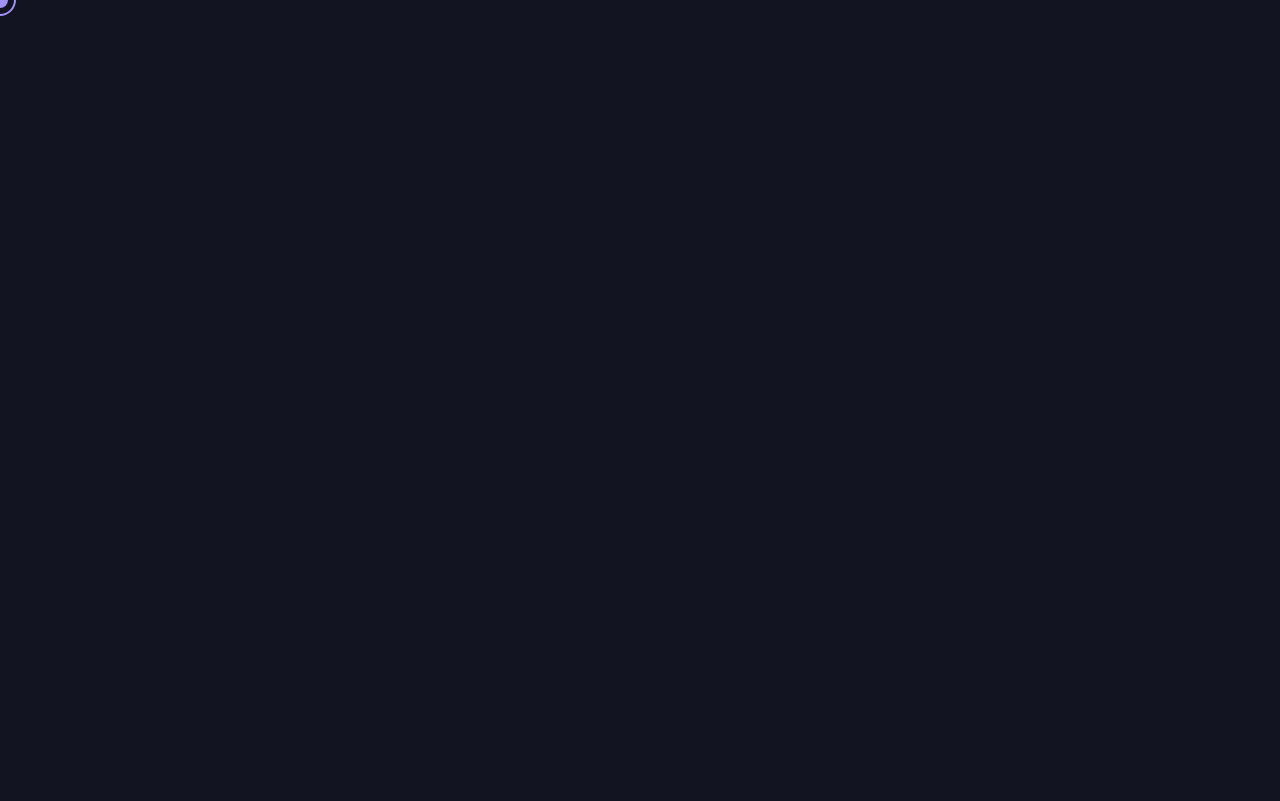
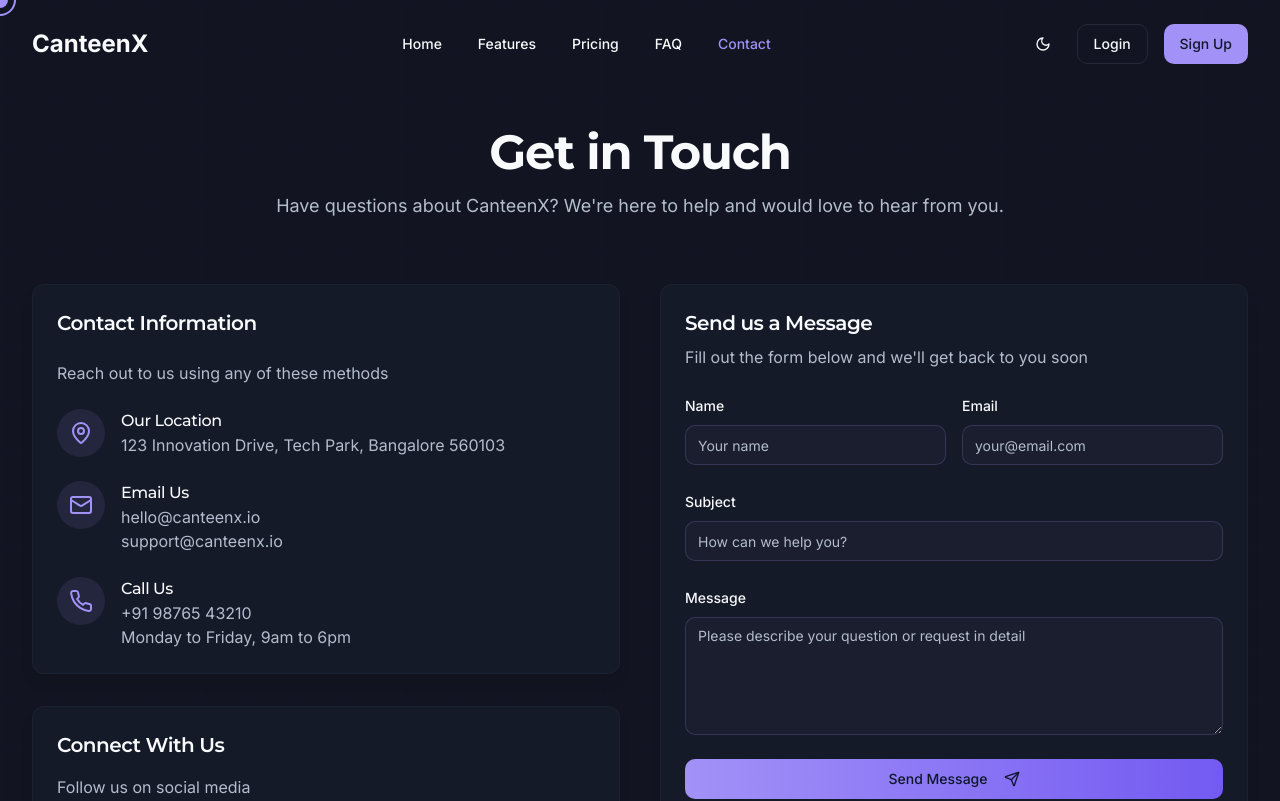
Before and after one commit to CanteenX/Canteen-Frontend, a Next.js app: page /contact in a window 1280 px wide. Shown: the top 801 px of the page. Built offline with nearby package versions, Linux system fonts and the light colour scheme.

Commit message:
contact us

```diff
--- a/src/app/contact/page.tsx
+++ b/src/app/contact/page.tsx
@@ -1,11 +1,158 @@
-import { Metadata } from 'next'
-import Contact from "@/components/Contact"
+import { Container } from "@/components/ui/container";
+import { MotionDiv } from "@/components/ui/motion";
+import Navbar from "@/components/Navbar";
+import Footer from "@/components/Footer";
+import { Button } from "@/components/ui/button";
+import { Input } from "@/components/ui/input";
+import { Label } from "@/components/ui/label";
+import { Textarea } from "@/components/ui/textarea";
+import { MapPin, Mail, Phone, Send } from "lucide-react";
+import { Metadata } from "next";
 
 export const metadata: Metadata = {
-  title: "Contact Us - CanteenX",
-  description: "Get in touch with the CanteenX team",
+  title: 'Contact Us - CanteenX',
+  description: 'Get in touch with the CanteenX team',
 }
 
-export default function ContactPage() {
-  return <Contact />
+export default function Contact() {
+  return (
+    <MotionDiv
+      initial={{ opacity: 0 }}
+      animate={{ opacity: 1 }}
+      exit={{ opacity: 0 }}
+      transition={{ duration: 0.5 }}
+      className="min-h-screen relative bg-background"
+    >
+      <div className="absolute inset-0 bg-grid opacity-[0.1] z-0 pointer-events-none"></div>
+
+      <Navbar />
+
+      <section className="py-24 pt-32 relative z-10">
+        <Container>
+          <MotionDiv
+            initial={{ opacity: 0, y: 20 }}
+            animate={{ opacity: 1, y: 0 }}
+            transition={{ duration: 0.5 }}
+            className="max-w-3xl mx-auto text-center mb-16"
+          >
+            <h1 className="text-4xl md:text-5xl font-bold mb-4">Get in Touch</h1>
+            <p className="text-lg text-muted-foreground">
+              Have questions about CanteenX? We're here to help and would love to hear from you.
+            </p>
+          </MotionDiv>
+
+          <div className="grid grid-cols-1 lg:grid-cols-2 gap-10">
+            <MotionDiv
+              initial={{ opacity: 0, x: -20 }}
+              animate={{ opacity: 1, x: 0 }}
+              transition={{ duration: 0.5, delay: 0.2 }}
+              className="space-y-8"
+            >
+              <div className="glass-card rounded-xl">
+                <div className="p-6 space-y-6">
+                  <h2 className="text-xl font-semibold">Contact Information</h2>
+                  <p className="text-muted-foreground">Reach out to us using any of these methods</p>
+
+                  <div className="flex items-start gap-4">
+                    <div className="bg-primary/10 p-3 rounded-full">
+                      <MapPin className="h-6 w-6 text-primary" />
+                    </div>
+                    <div>
+                      <h3 className="font-medium">Our Location</h3>
+                      <p className="text-muted-foreground">123 Innovation Drive, Tech Park, Bangalore 560103</p>
+                    </div>
+                  </div>
+
+                  <div className="flex items-start gap-4">
+                    <div className="bg-primary/10 p-3 rounded-full">
+                      <Mail className="h-6 w-6 text-primary" />
+                    </div>
+                    <div>
+                      <h3 className="font-medium">Email Us</h3>
+                      <p className="text-muted-foreground">hello@canteenx.io</p>
+                      <p className="text-muted-foreground">support@canteenx.io</p>
+                    </div>
+                  </div>
+
+                  <div className="flex items-start gap-4">
+                    <div className="bg-primary/10 p-3 rounded-full">
+                      <Phone className="h-6 w-6 text-primary" />
+                    </div>
+                    <div>
+                      <h3 className="font-medium">Call Us</h3>
+                      <p className="text-muted-foreground">+91 98765 43210</p>
+                      <p className="text-muted-foreground">Monday to Friday, 9am to 6pm</p>
+                    </div>
+                  </div>
+                </div>
+              </div>
+
+              <div className="glass-card rounded-xl">
+                <div className="p-6">
+                  <h2 className="text-xl font-semibold mb-4">Connect With Us</h2>
+                  <p className="text-muted-foreground mb-4">Follow us on social media</p>
+                  <div className="flex flex-wrap gap-3">
+                    {['Twitter', 'LinkedIn', 'Facebook', 'Instagram'].map((platform, index) => (
+                      <Button key={index} variant="outline" size="sm" className="border-primary/20 bg-muted/30 text-foreground hover:bg-muted/50">
+                        {platform}
+                      </Button>
+                    ))}
+                  </div>
+                </div>
+              </div>
+            </MotionDiv>
+
+            <MotionDiv
+              initial={{ opacity: 0, x: 20 }}
+              animate={{ opacity: 1, x: 0 }}
+              transition={{ duration: 0.5, delay: 0.4 }}
+              className="h-full"
+            >
+              <div className="glass-card rounded-xl h-full">
+                <div className="p-6">
+                  <h2 className="text-xl font-semibold mb-2">Send us a Message</h2>
+                  <p className="text-muted-foreground mb-6">Fill out the form below and we'll get back to you soon</p>
+
+                  <form className="space-y-6">
+                    <div className="grid grid-cols-1 md:grid-cols-2 gap-4">
+                      <div className="space-y-2">
+                        <Label htmlFor="name" className="text-foreground">Name</Label>
+                        <Input id="name" placeholder="Your name" className="bg-muted/30 border-primary/20" />
+                      </div>
+                      <div className="space-y-2">
+                        <Label htmlFor="email" className="text-foreground">Email</Label>
+                        <Input id="email" type="email" placeholder="your@email.com" className="bg-muted/30 border-primary/20" />
+                      </div>
+                    </div>
+
+                    <div className="space-y-2">
+                      <Label htmlFor="subject" className="text-foreground">Subject</Label>
+                      <Input id="subject" placeholder="How can we help you?" className="bg-muted/30 border-primary/20" />
+                    </div>
+
+                    <div className="space-y-2">
+                      <Label htmlFor="message" className="text-foreground">Message</Label>
+                      <Textarea
+                        id="message"
+                        placeholder="Please describe your question or request in detail"
+                        rows={5}
+                        className="bg-muted/30 border-primary/20"
+                      />
+                    </div>
+
+                    <Button type="submit" className="w-full bg-gradient-to-r from-primary to-accent hover:opacity-90">
+                      Send Message
+                      <Send className="ml-2 h-4 w-4" />
+                    </Button>
+                  </form>
+                </div>
+              </div>
+            </MotionDiv>
+          </div>
+        </Container>
+      </section>
+
+      <Footer />
+    </MotionDiv>
+  );
 }
--- a/src/components/PricingPlans.tsx
+++ b/src/components/PricingPlans.tsx
@@ -6,6 +6,7 @@
 import { Check } from "lucide-react";
 import { useState } from "react";
 import { Badge } from "@/components/ui/badge";
+import Link from "next/link";
 
 const plans = [
   {
@@ -137,8 +138,8 @@
               <p className="text-muted-foreground mb-4">
                 Contact our sales team to build a plan tailored to your specific requirements.
               </p>
-              <Button variant="outline" className="border-primary/30 bg-muted/30 hover:bg-muted/50">
-                Contact Sales
+              <Button variant="outline" className="border-primary/30 bg-muted/30 hover:bg-muted/50" asChild>
+                <Link href="/contact">Contact Sales</Link>
               </Button>
             </div>
           </div>
--- a/src/components/ui/input.tsx
+++ b/src/components/ui/input.tsx
@@ -7,6 +7,7 @@
     return (
       <input
         type={type}
+        spellCheck="false"
         className={cn(
           "flex h-10 w-full rounded-md border border-input bg-background px-3 py-2 text-base ring-offset-background file:border-0 file:bg-transparent file:text-sm file:font-medium file:text-foreground placeholder:text-muted-foreground focus-visible:outline-none focus-visible:ring-2 focus-visible:ring-ring focus-visible:ring-offset-2 disabled:cursor-not-allowed disabled:opacity-50 md:text-sm",
           className
--- a/src/components/ui/textarea.tsx
+++ b/src/components/ui/textarea.tsx
@@ -1,4 +1,3 @@
-
 import * as React from "react"
 
 import { cn } from "@/lib/utils"
@@ -10,6 +9,7 @@
   ({ className, ...props }, ref) => {
     return (
       <textarea
+        spellCheck="false"
         className={cn(
           "flex min-h-[80px] w-full rounded-md border border-input bg-background px-3 py-2 text-sm ring-offset-background placeholder:text-muted-foreground focus-visible:outline-none focus-visible:ring-2 focus-visible:ring-ring focus-visible:ring-offset-2 disabled:cursor-not-allowed disabled:opacity-50",
           className
```
